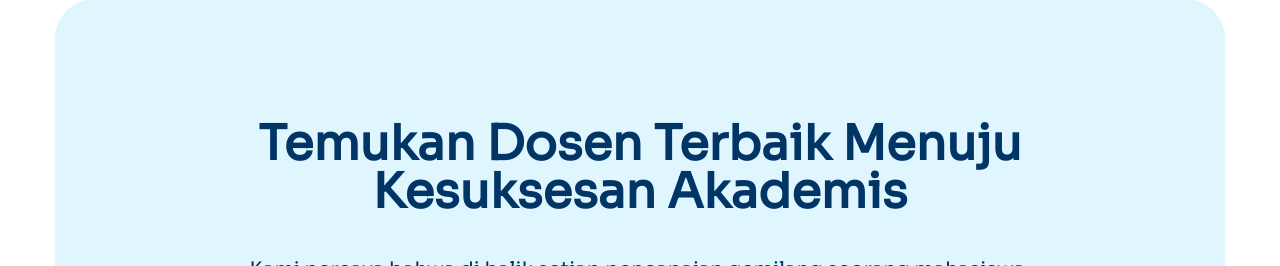
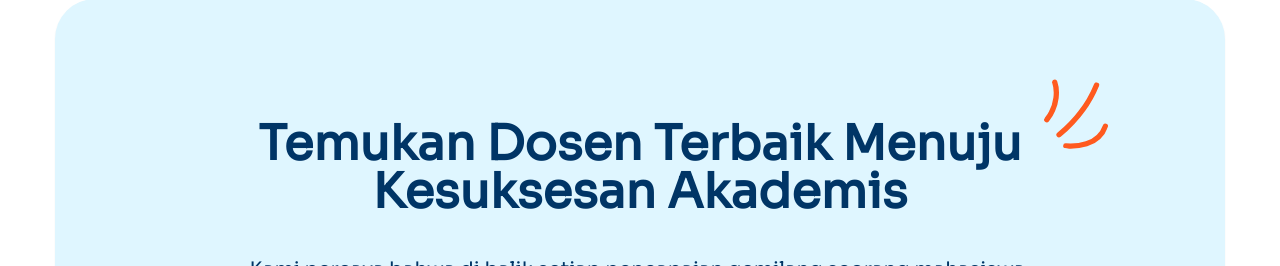
Before and after one commit to irvanshandika/caridosen, a React (Vite) app: page / in a window 1280 px wide. Shown: the part 144-410 px from the top of the page. Built offline with nearby package versions, Linux system fonts and the light colour scheme; no server answers; the database is empty; a web font is replaced by a local one.

Commit message:
Adding decoration to the hero section

```diff
--- a/src/sections/hero.tsx
+++ b/src/sections/hero.tsx
@@ -14,8 +14,17 @@ function Hero() {
     <>
       <div className="flex justify-center items-center lg:px-0 px-[10px] lg:h-[90vh] lg:my-14 my-32">
         <div className="lg:w-[1170px] lg:h-[547px] w-full h-[547px] flex flex-col bg-[#DFF6FF] shadow-sm lg:rounded-[40px] rounded-[10px] dark:bg-neutral-900 dark:border-neutral-700 dark:shadow-neutral-700/70">
-          <div className="flex flex-auto flex-col justify-center items-center p-4 md:p-5">
-            <h1 className="lg:text-5xl text-xl text-center font-bold text-[#003566] lg:px-28 px-0">Temukan Dosen Terbaik Menuju Kesuksesan Akademis</h1>
+          <div className="flex flex-auto flex-col justify-center items-center p-4 md:p-5 relative">
+            <h1 className="lg:text-5xl text-xl text-center font-bold text-[#003566] lg:px-28 px-5 flex items-center">
+              <span className="absolute top-0 right-0 -translate-x-5 translate-y-[9vh] rotate-12 md:block lg:-translate-x-[9vw] lg:translate-y-20">
+                <svg className="lg:w-16 w-[40px] h-auto text-orange-500" width="121" height="135" viewBox="0 0 121 135" fill="none" xmlns="http://www.w3.org/2000/svg">
+                  <path d="M5 16.4754C11.7688 27.4499 21.2452 57.3224 5 89.0164" stroke="currentColor" stroke-width="10" stroke-linecap="round" />
+                  <path d="M33.6761 112.104C44.6984 98.1239 74.2618 57.6776 83.4821 5" stroke="currentColor" stroke-width="10" stroke-linecap="round" />
+                  <path d="M50.5525 130C68.2064 127.495 110.731 117.541 116 78.0874" stroke="currentColor" stroke-width="10" stroke-linecap="round" />
+                </svg>
+              </span>
+              Temukan Dosen Terbaik Menuju Kesuksesan Akademis
+            </h1>
             <h2 className="mt-10 text-xl text-center font-medium text-[#003566] lg:px-40">
               Kami percaya bahwa di balik setiap pencapaian gemilang seorang mahasiswa, terdapat kehadiran dosen-dosen yang memotivasi, mendorong, dan menginspirasi.
             </h2>
```
